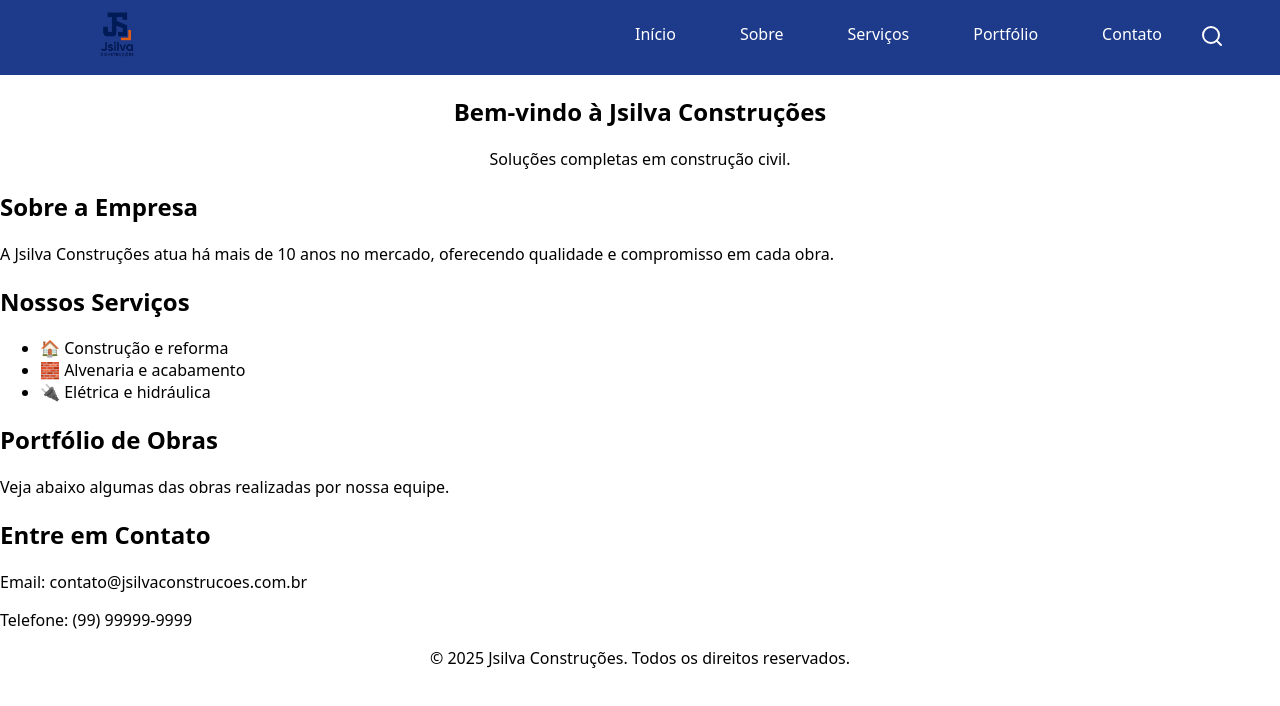
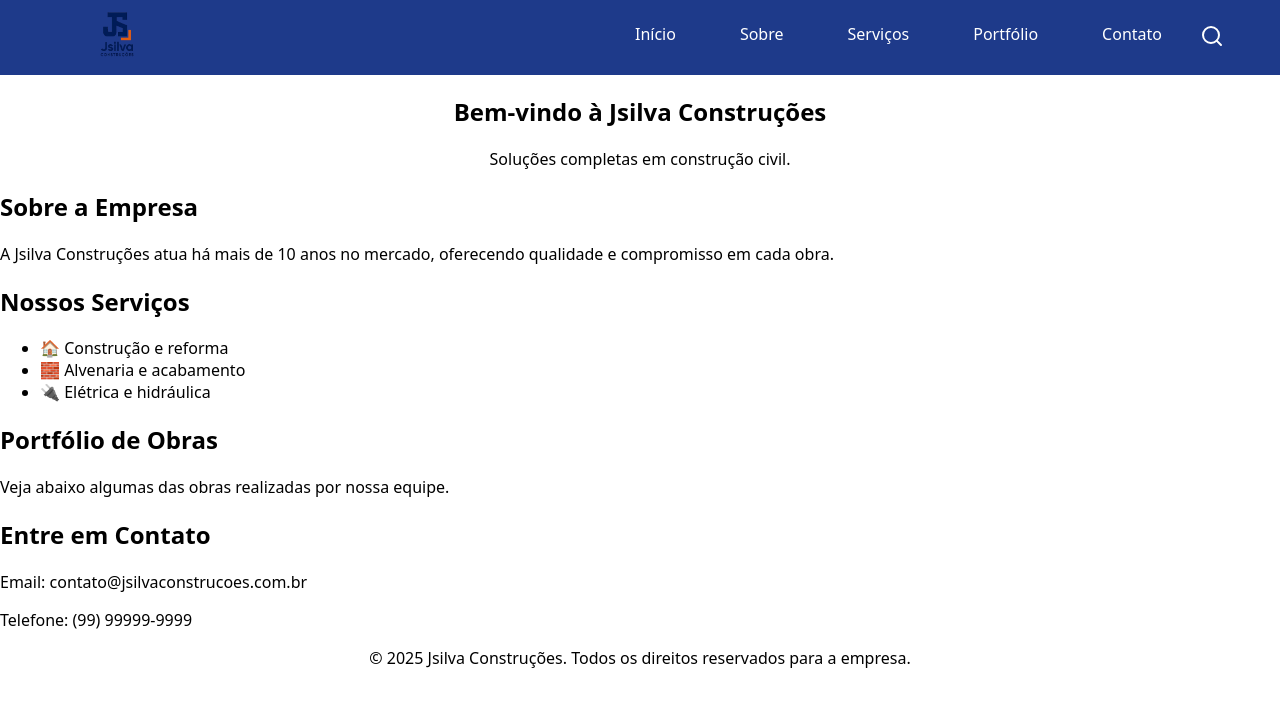
Before and after one commit to KauanGab/Jsilva-Constru-es, a Vue app in the folder jsilva-construcoes/: page / in a window 1280 px wide. Shown: the top 706 px of the page. Built offline with nearby package versions, Linux system fonts and the light colour scheme.

Commit message:
Styles: correção no footer

```diff
--- a/jsilva-construcoes/src/components/Footer.vue
+++ b/jsilva-construcoes/src/components/Footer.vue
@@ -1,5 +1,5 @@
 <template>
   <footer class="bg-blue-800 text-white text-center p-4">
-    &copy; 2025 Jsilva Construções. Todos os direitos reservados.
+    &copy; 2025 Jsilva Construções. Todos os direitos reservados para a empresa.
   </footer>
 </template>
```
